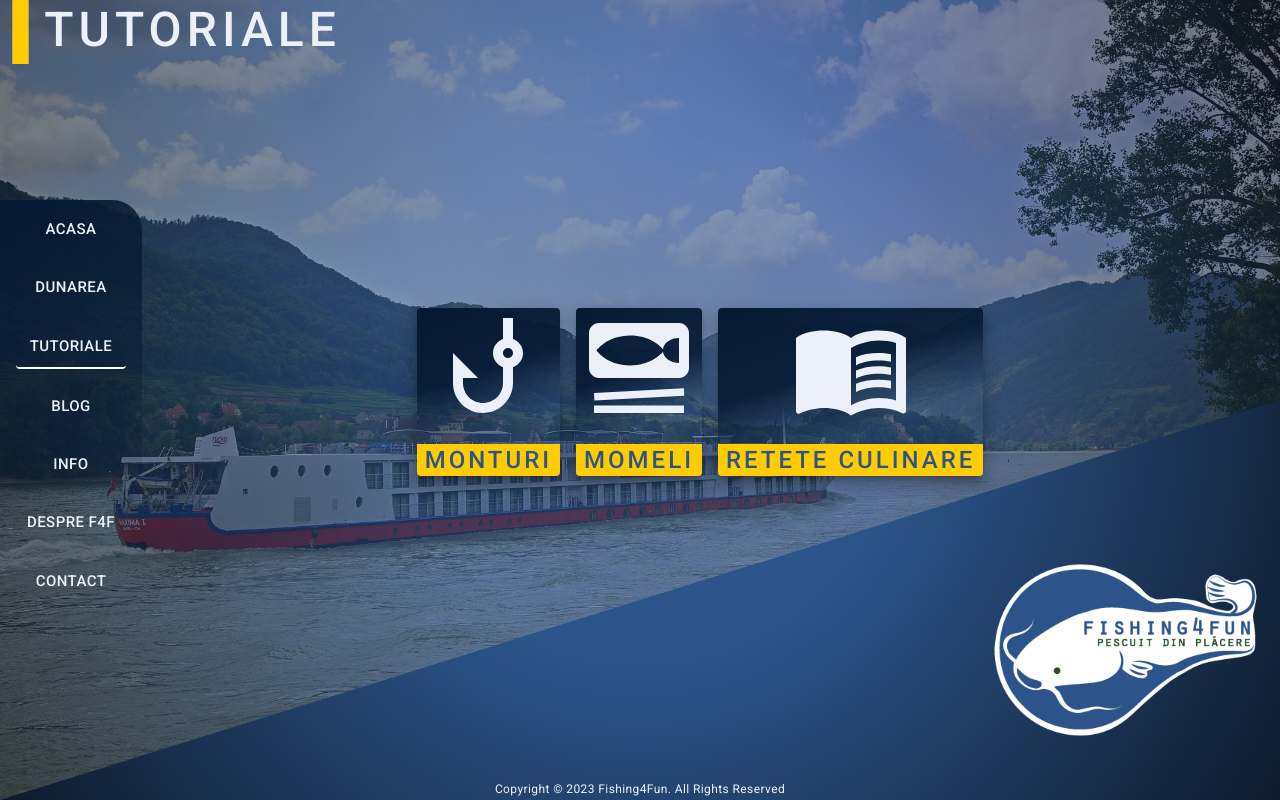
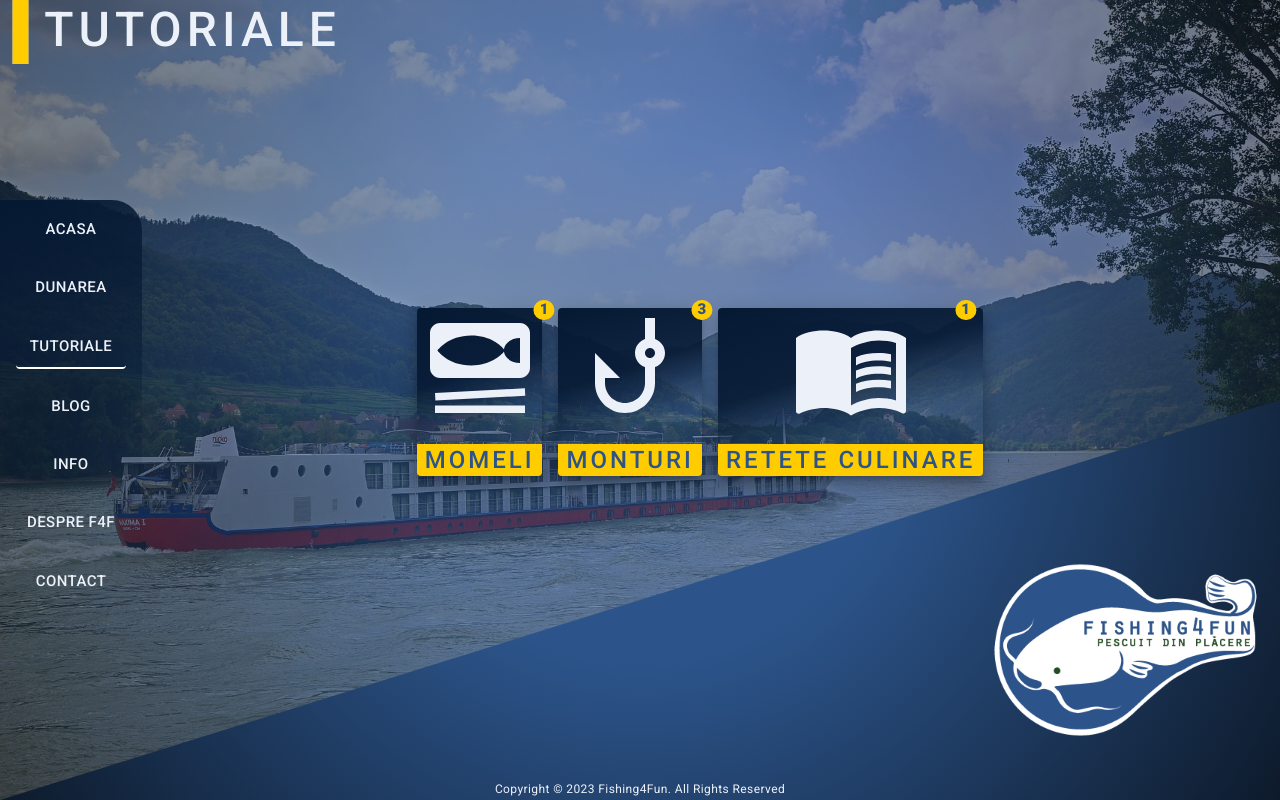
Before and after one commit to acorbinelli/fishing4fun, a React (Create React App) app: page /tutoriale in a window 1280 px wide. Built offline with nearby package versions, Linux system fonts and the light colour scheme.

Commit message:
add menu to landing page add suggestive finger for logo mid

```diff
--- a/src/components/Layout/Layout.tsx
+++ b/src/components/Layout/Layout.tsx
@@ -190,16 +190,27 @@ const Layout: FC<Props> = ({ children }) => {
       }}
       component="main"
     >
-      {location.pathname !== "/" && (
-        <>
-          <Navbar isOpen={isNavOpen} toggleOpen={toggleNavOpen} />
+      <>
+        <Navbar isOpen={isNavOpen} toggleOpen={toggleNavOpen} />
+        {location.pathname !== "/" && (
           <Fade in style={{ position: "absolute", zIndex: 2, bottom: "0%", right: "0%", opacity: 1 }}>
             <img width={isSmall ? 200 : 300} height={isSmall ? 200 : 300} src={Logo} alt="4f4 logo" />
           </Fade>
-        </>
-      )}
+        )}
+      </>
+
       {<BackgroundElement />}
-      <Box sx={{ width: "100%", height: "100%", pl: isSmall ? 3 : 20, pr: 3, zIndex: 102 }}>{children}</Box>
+      <Box
+        sx={{
+          width: "100%",
+          height: "100%",
+          pl: location.pathname === "/" ? 0 : isSmall ? 3 : 20,
+          pr: location.pathname === "/" ? 0 : 3,
+          zIndex: 102,
+        }}
+      >
+        {children}
+      </Box>
 
       <Box
         sx={{
--- a/src/pages/DespreF4F/DespreF4F.tsx
+++ b/src/pages/DespreF4F/DespreF4F.tsx
@@ -1,11 +1,10 @@
-import { Box, Typography, Fade } from "@mui/material";
-import IntroText from "shared/components/IntroText";
-import Background from "images/backgrounds/bg2.jpg";
+import { Box, Typography } from "@mui/material";
 import useMobileDetect from "hooks/useMobileDetect";
-import { LazyLoadImage } from "react-lazy-load-image-component";
+import useScrollBarStyle from "shared/useScrollBarStyle";
 
 const DespreF4F = () => {
   const { isSmall } = useMobileDetect();
+  const scrollBarStyle = useScrollBarStyle();
 
   return (
     <Box
@@ -17,11 +16,11 @@ const DespreF4F = () => {
         justifyContent: "center",
         flexDirection: isSmall ? "column" : "row",
         pt: isSmall ? 5 : 0,
-        zIndex:100,
-        position:'relative'
+        zIndex: 100,
+        position: "relative",
       }}
     >
-      <Box sx={{maxHeight:(theme) => `calc(100% - ${theme.spacing(25)})`,overflow:'auto'}}>
+      <Box sx={{ ...scrollBarStyle, maxHeight: (theme) => `calc(100% - ${theme.spacing(25)})`, overflow: "auto" }}>
         <Typography
           variant={isSmall ? "h5" : "h3"}
           sx={{
@@ -42,8 +41,8 @@ const DespreF4F = () => {
             width: "100%",
           }}
         >
-        Trei prieteni am pornit la drum, fiecare cu metoda lui de pescuit, am învățat unii de la alții tehnici și metode
-        de pescuit la răpitor, dar și la staționar.
+          Trei prieteni am pornit la drum, fiecare cu metoda lui de pescuit, am învățat unii de la alții tehnici și
+          metode de pescuit la răpitor, dar și la staționar.
         </Typography>
         <Typography
           variant={isSmall ? "body1" : "h5"}
@@ -54,8 +53,8 @@ const DespreF4F = () => {
             mb: 2,
           }}
         >
-        În anul 2022, după mai multe cereri cu privire la tainele pescuitului pe Dunăre, primite de la diverse persoane,
-        am hotărât împreună să demarăm acest proiect Fishing 4 Fun – Pescuit din plăcere.
+          În anul 2022, după mai multe cereri cu privire la tainele pescuitului pe Dunăre, primite de la diverse
+          persoane, am hotărât împreună să demarăm acest proiect Fishing 4 Fun – Pescuit din plăcere.
         </Typography>
         <Typography
           variant={isSmall ? "body1" : "h5"}
@@ -66,11 +65,11 @@ const DespreF4F = () => {
             mb: 2,
           }}
         >
-        În prezent echipa noastră este formată din: un inginer , un IT-ist, un cadru didactic și un pensionar, împreună
-        dorim să vă purtăm într-o călătorie fascinantă pe Dunăre, în care veți descoperi pescuitul sportiv cu tehnici și
-        echipamente specifice Dunării, locuri mirifice de pescuit într-o natură absolut unică în lume, partide de
-        pescuit în familie și cu prietenii, rețete de mâncare tradiționale cu pește și nu în ultimul rând locuri de
-        cazare aflate în apropierea Dunării.
+          În prezent echipa noastră este formată din: un inginer , un IT-ist, un cadru didactic și un pensionar,
+          împreună dorim să vă purtăm într-o călătorie fascinantă pe Dunăre, în care veți descoperi pescuitul sportiv cu
+          tehnici și echipamente specifice Dunării, locuri mirifice de pescuit într-o natură absolut unică în lume,
+          partide de pescuit în familie și cu prietenii, rețete de mâncare tradiționale cu pește și nu în ultimul rând
+          locuri de cazare aflate în apropierea Dunării.
         </Typography>
         <Typography
           variant={isSmall ? "body1" : "h5"}
@@ -81,9 +80,9 @@ const DespreF4F = () => {
             mb: 2,
           }}
         >
-        În cadru acestui site veți găsi materiale video cu partide de pescuit, locuri de pescuit , monturi, momeli, idei
-        practice, cele mai potrivite bețe, mulinete, cârlige, momeli, precum și alte echipamente pentru pescuit, cazare
-        pentru toate gusturile, facilități, mâncare cu pește, rețete tradiționale și sfaturi de la bucatari.
+          În cadru acestui site veți găsi materiale video cu partide de pescuit, locuri de pescuit , monturi, momeli,
+          idei practice, cele mai potrivite bețe, mulinete, cârlige, momeli, precum și alte echipamente pentru pescuit,
+          cazare pentru toate gusturile, facilități, mâncare cu pește, rețete tradiționale și sfaturi de la bucatari.
         </Typography>
         <Typography
           variant={isSmall ? "body1" : "h5"}
@@ -95,11 +94,11 @@ const DespreF4F = () => {
           }}
         >
           În cadrul Blog-ului dorim să ne cunoaștem, iar prin comentarii pe anumite videoclipuri dorim să asigurăm
-        împreună îndrumare, sprijin și înțelegere pentru începători, dar și pentru avansați, formare de echipe, pescuit
-        în familie și cu prietenii. Echipa Fishing4Fun vă urează fire întinse și nu uitați, pescuiți din plăcere!
+          împreună îndrumare, sprijin și înțelegere pentru începători, dar și pentru avansați, formare de echipe,
+          pescuit în familie și cu prietenii. Echipa Fishing4Fun vă urează fire întinse și nu uitați, pescuiți din
+          plăcere!
         </Typography>
       </Box>
-
     </Box>
   );
 };
--- a/src/pages/Tutoriale/Tutoriale.tsx
+++ b/src/pages/Tutoriale/Tutoriale.tsx
@@ -1,20 +1,20 @@
-import { Box, Typography, Button, Fade, Paper, useTheme, Slide } from "@mui/material";
+import { Box, Fade, Paper, Slide, Badge } from "@mui/material";
 import useMobileDetect from "hooks/useMobileDetect";
-import PhishingIcon from "@mui/icons-material/Phishing";
-import SetMealIcon from "@mui/icons-material/SetMeal";
-import MenuBookIcon from "@mui/icons-material/MenuBook";
 import Card from "./components/Card";
-import { useCallback, useState, FC } from "react";
+import { useCallback, useState, FC, useEffect } from "react";
 import { Tutorial } from "types/videoItemTypes";
-import ReactPlayer from "react-player";
 import VideoComponent from "./components/VideoComponent";
 import { videos } from "mocks/Tutorials/videos";
+import useScrollBarStyle from "shared/useScrollBarStyle";
 
 const Tutoriale: FC = () => {
   const { isSmall } = useMobileDetect();
-  const theme = useTheme();
+  const scrollBarStyle = useScrollBarStyle();
   const [selectedCard, setSelectedCard] = useState<Tutorial | null>(null);
   const [playingVideoId, setPlayingVideoId] = useState<Number | null>(null);
+  const [momeliCount, setMomeliCount] = useState<number>(0);
+  const [monturiCount, setMonturiCount] = useState<number>(0);
+  const [reteteCount, setReteteCount] = useState<number>(0);
 
   const onCardSelect = useCallback(
     (tutorial: Tutorial) => {
@@ -31,6 +31,36 @@ const Tutoriale: FC = () => {
     setPlayingVideoId(id);
   }, []);
 
+  useEffect(() => {
+    let newMomeliCount: number = 0;
+    let newMonturiCount: number = 0;
+    let newReteteCount: number = 0;
+
+    videos.forEach((video) => {
+      switch (video.tutorialType) {
+        case Tutorial.MOMEALA: {
+          newMomeliCount++;
+          return;
+        }
+        case Tutorial.MONTURA: {
+          newMonturiCount++;
+          return;
+        }
+        case Tutorial.RETETA_CULINARA: {
+          newReteteCount++;
+          return;
+        }
+        default:
+          return;
+      }
+    });
+
+    setMomeliCount(newMomeliCount);
+    setMonturiCount(newMonturiCount);
+    setReteteCount(newReteteCount);
+    // eslint-disable-next-line
+  }, [videos]);
+
   return (
     <Box
       sx={{
@@ -41,17 +71,35 @@ const Tutoriale: FC = () => {
         justifyContent: "center",
         flexDirection: isSmall ? "column" : "row",
         pt: isSmall ? 5 : 0,
-        zIndex:100,
-        position:'relative'
+        zIndex: 100,
+        position: "relative",
+        overflow: "hidden",
       }}
     >
       <Box
         sx={{
           display: "flex",
-          alignItems: "center",
-          flexDirection:selectedCard===null ?"row":isSmall?"row":"column",
+          alignItems: "flex-end",
+          flexDirection: selectedCard === null ? "row" : isSmall ? "row" : "column",
           justifyContent: "center",
         }}
+      >
+        <Badge
+          sx={{ "& .MuiBadge-badge": { right: "10%", top: 2, fontWeight: 900, fontSize: 15, color: "primary.main" } }}
+          color="warning"
+          badgeContent={momeliCount}
+        >
+          <Card
+            buttonText="momeli"
+            tutorialType={Tutorial.MOMEALA}
+            selectedCard={selectedCard}
+            onSelect={onCardSelect}
+          />
+        </Badge>
+        <Badge
+          sx={{ "& .MuiBadge-badge": { right: "10%", top: 2, fontWeight: 900, fontSize: 15, color: "primary.main" } }}
+          color="warning"
+          badgeContent={monturiCount}
         >
           <Card
             buttonText="monturi"
@@ -59,13 +107,19 @@ const Tutoriale: FC = () => {
             selectedCard={selectedCard}
             onSelect={onCardSelect}
           />
-        <Card buttonText="momeli" tutorialType={Tutorial.MOMEALA} selectedCard={selectedCard} onSelect={onCardSelect} />
+        </Badge>
+        <Badge
+          sx={{ "& .MuiBadge-badge": { right: "12%", top: 2, fontWeight: 900, fontSize: 15, color: "primary.main" } }}
+          color="warning"
+          badgeContent={reteteCount}
+        >
           <Card
             buttonText="retete culinare"
             tutorialType={Tutorial.RETETA_CULINARA}
             selectedCard={selectedCard}
             onSelect={onCardSelect}
           />
+        </Badge>
       </Box>
       <Slide
         direction={isSmall ? "up" : "left"}
@@ -79,6 +133,7 @@ const Tutoriale: FC = () => {
       >
         <Paper
           sx={{
+            ...scrollBarStyle,
             display: "flex",
             overflow: "auto",
             flexDirection: "column",
--- /dev/null
+++ b/src/shared/useScrollBarStyle.ts
@@ -0,0 +1,14 @@
+import { useTheme } from "@mui/material";
+
+const useScrollBarStyle = () => {
+  const theme = useTheme();
+  const scrollBarProps = {
+    "&::-webkit-scrollbar": { background: "none", width: 6 },
+    "&::-webkit-scrollbar-track": { background: "none" },
+    "&::-webkit-scrollbar-thumb": { background: theme.palette.warning.main, borderRadius: 2 },
+    "&::-webkit-scrollbar-thumb:hover": { background: theme.palette.warning.dark },
+  };
+  return scrollBarProps;
+};
+
+export default useScrollBarStyle;
```
Also changed, not shown: src/pages/LandingPage/LandingPage.tsx (+40 -4 lines). Lines whose indentation alone changed are shown as unchanged.
